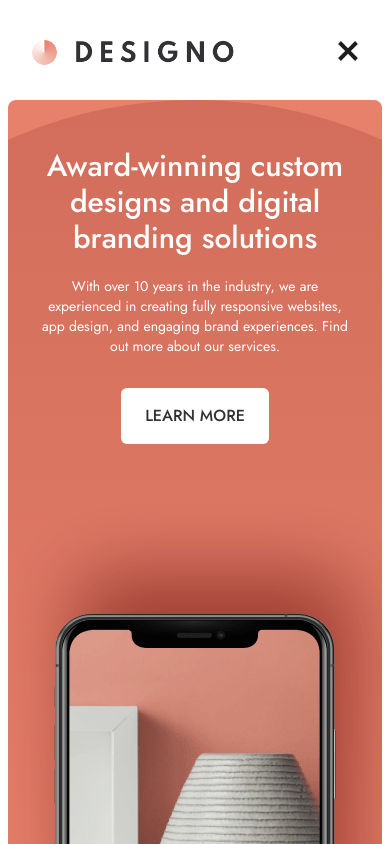
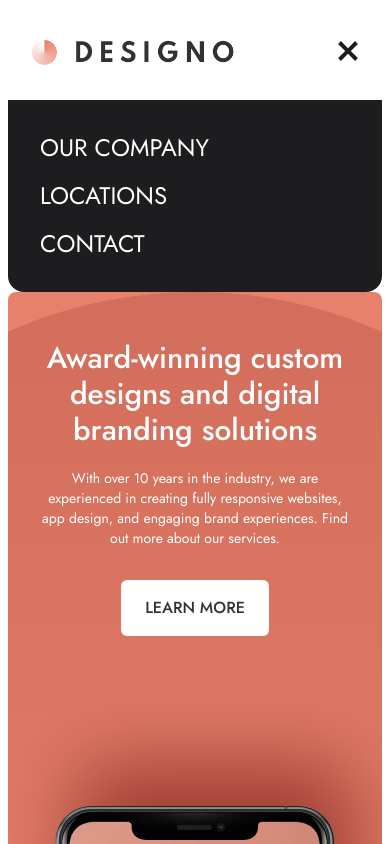
Before and after one commit to Damjan15/Designo, a React (Create React App) app: page / in a window 390 px wide. Both pictures are taken after a click on the button 346 px from the left and 50 px from the top of the page. Shown: the top 844 px of the page. Built offline with nearby package versions, Linux system fonts and the light colour scheme.

Commit message:
Added functionality for scrolling to the top after clicking the link

```diff
--- a/package.json
+++ b/package.json
@@ -6,6 +6,7 @@
     "@testing-library/jest-dom": "^5.16.4",
     "@testing-library/react": "^13.3.0",
     "@testing-library/user-event": "^13.5.0",
+    "gsap": "^3.10.4",
     "react": "^18.1.0",
     "react-dom": "^18.1.0",
     "react-router-dom": "^6.3.0",
--- a/src/components/Navbar.jsx
+++ b/src/components/Navbar.jsx
@@ -8,6 +8,7 @@ const Navbar = () => {
   const [ openMenu, setOpenMenu ] = useState(false)
 
   return (
+    <>
     <nav className="flex items-center justify-between px-6 py-8">
       <div>
         <Link to="/">
@@ -34,6 +35,22 @@ const Navbar = () => {
         </button>
       </div>
     </nav>
+    { openMenu && (
+        <div className="bg-black rounded-b-2xl">
+          <ul className="text-white text-2xl uppercase space-y-4 p-8">
+            <li>
+              <Link to="/about">Our Company</Link>
+            </li>
+            <li>
+              <Link to="/locations">Locations</Link>
+            </li>
+            <li>
+              <Link to="/contact">Contact</Link>
+            </li>
+          </ul>
+        </div>
+      )}
+    </>
   )
 }
 
--- a/src/components/Talent.jsx
+++ b/src/components/Talent.jsx
@@ -1,6 +1,4 @@
 const Talent = ({ reverse, title, description }) => {
-  const normal = "lg:rounded-r-2xl"
-  const reversed = ""
   return (
     <div className={`w-full h-full flex flex-col lg:${reverse ? "flex-row-reverse" : "flex-row"} lg:h-[640px] my-16`}>
       <div className={`talent w-full h-80 rounded-t-2xl lg:rounded-t-none lg:h-full lg:${reverse ? "rounded-r-2xl" : "rounded-l-2xl"}`}></div>
--- a/src/index.js
+++ b/src/index.js
@@ -4,12 +4,14 @@ import ReactDOM from "react-dom/client";
 import App from "./App";
 import { Layout } from "./containers";
 import "./index.css";
+import ScrollToTop from "./utils/ScrollToTop";
 
 const root = ReactDOM.createRoot(document.getElementById("root"));
 root.render(
   <React.StrictMode>
     <Router>
       <Layout>
+        <ScrollToTop />
         <App />
       </Layout>
     </Router>
--- /dev/null
+++ b/src/utils/ScrollToTop.js
@@ -0,0 +1,16 @@
+import { useEffect } from "react";
+import { useLocation } from "react-router-dom";
+
+
+export default function ScrollToTop() {
+    const { pathname } = useLocation()
+
+    useEffect(() => {
+        const scrollRestoration = window.history.scrollRestoration
+        if (scrollRestoration) {
+            window.history.scrollRestoration = "manual"
+        }
+
+        window.scrollTo(0, 0)
+    }, [ pathname ])
+}
```
Also changed, not shown: src/index.css (line endings or trailing spaces), 1 other file (tests, documents, lock files or other folders).
